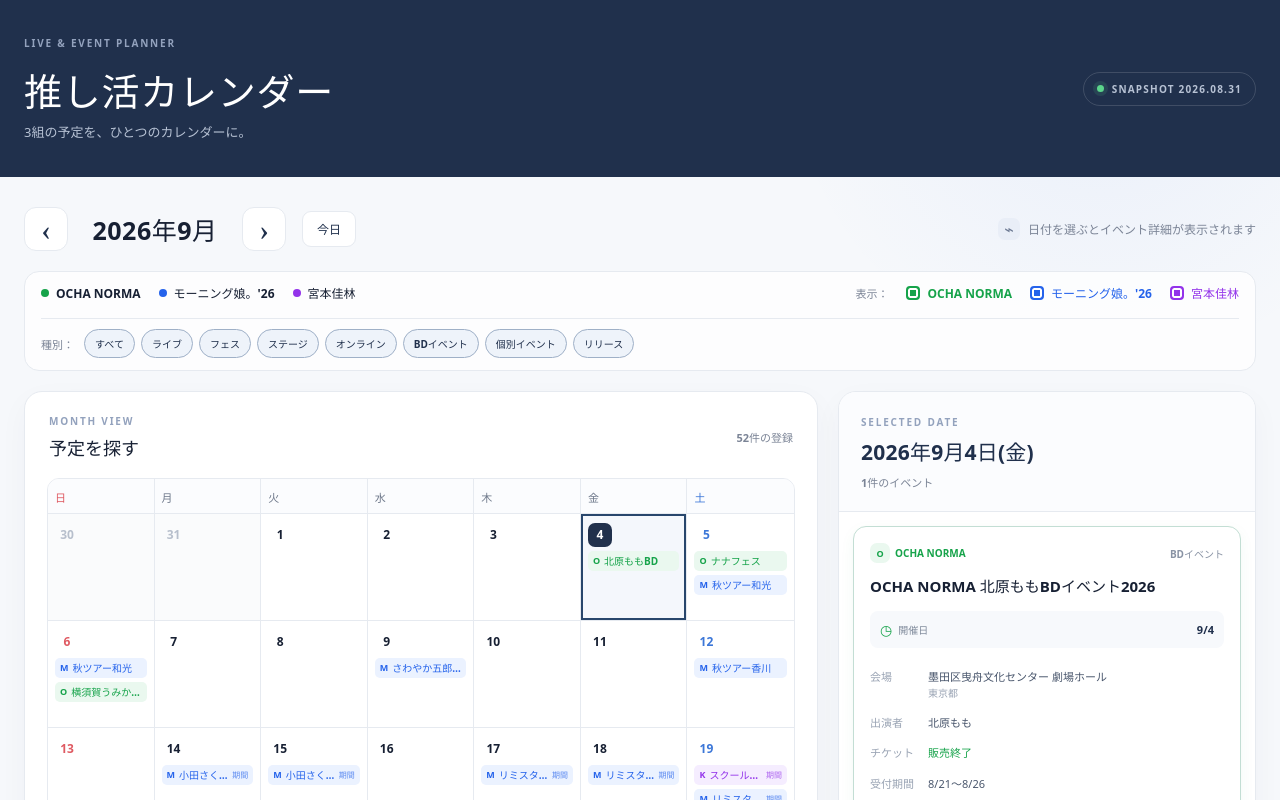
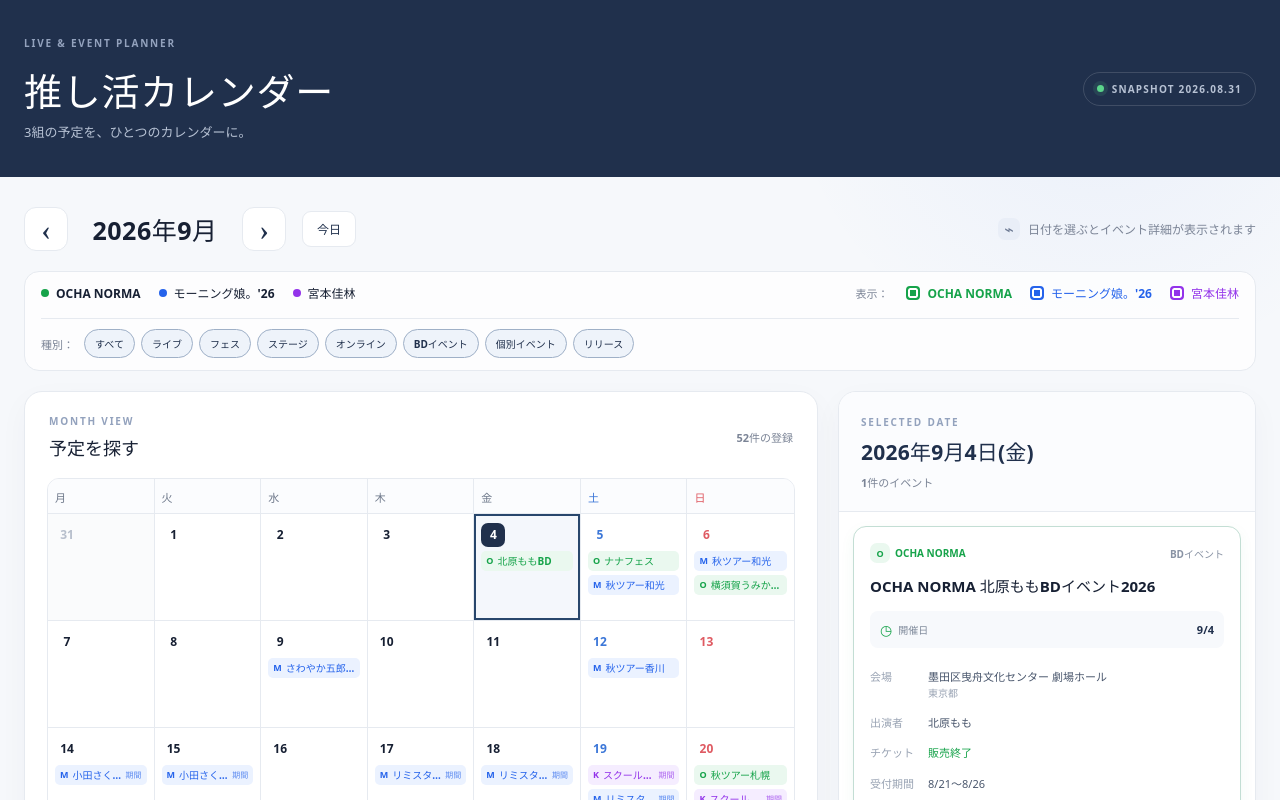
Before and after one commit to BAD-TERUMARU/oshi-calendar, a React (Vite) app: page / in a window 1280 px wide. Shown: the top 800 px of the page. Built offline with nearby package versions, Linux system fonts and the light colour scheme; no server answers.

Commit message:
Start calendar weeks on Monday

```diff
--- a/src/App.tsx
+++ b/src/App.tsx
@@ -57,7 +57,7 @@
   other: true,
 };
 
-const WEEKDAYS = ["日", "月", "火", "水", "木", "金", "土"];
+const WEEKDAYS = ["月", "火", "水", "木", "金", "土", "日"];
 const JAPANESE_HOLIDAYS: Record<string, string> = {
   "2026-01-01": "元日",
   "2026-01-12": "成人の日",
@@ -96,7 +96,8 @@
 function getCalendarDays(month: Date) {
   const firstDay = new Date(month.getFullYear(), month.getMonth(), 1);
   const gridStart = new Date(firstDay);
-  gridStart.setDate(firstDay.getDate() - firstDay.getDay());
+  const mondayBasedDay = (firstDay.getDay() + 6) % 7;
+  gridStart.setDate(firstDay.getDate() - mondayBasedDay);
 
   return Array.from({ length: 42 }, (_, index) => {
     const date = new Date(gridStart);
@@ -364,7 +365,7 @@
                 const isSelected = key === selectedDate;
                 const holidayName = JAPANESE_HOLIDAYS[key];
                 const isHoliday = Boolean(holidayName);
-                const weekday = date.getDay();
+                const weekday = (date.getDay() + 6) % 7;
                 return (
                   <button
                     className={`day-cell ${!isCurrentMonth ? "is-outside" : ""} ${
--- a/src/styles.css
+++ b/src/styles.css
@@ -370,14 +370,14 @@
   text-align: left;
 }
 
-.weekday-0,
-.day-number.weekday-0 {
-  color: #df5a62;
+.weekday-5,
+.day-number.weekday-5 {
+  color: #3c77d8;
 }
 
 .weekday-6,
 .day-number.weekday-6 {
-  color: #3c77d8;
+  color: #df5a62;
 }
 
 .weekday:nth-child(7n) {
```
Also changed, not shown: 1 other file (tests, documents, lock files or other folders).
